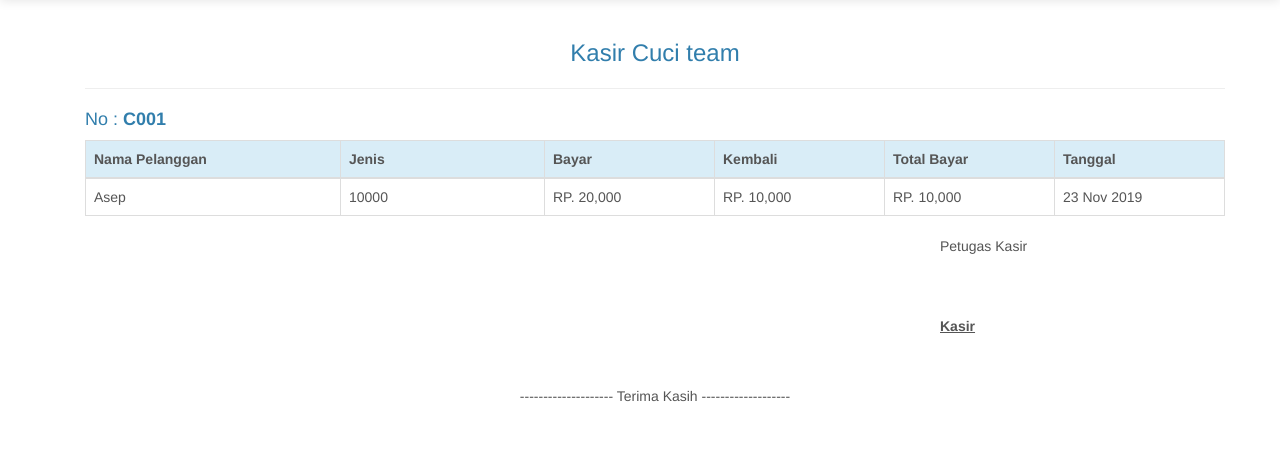
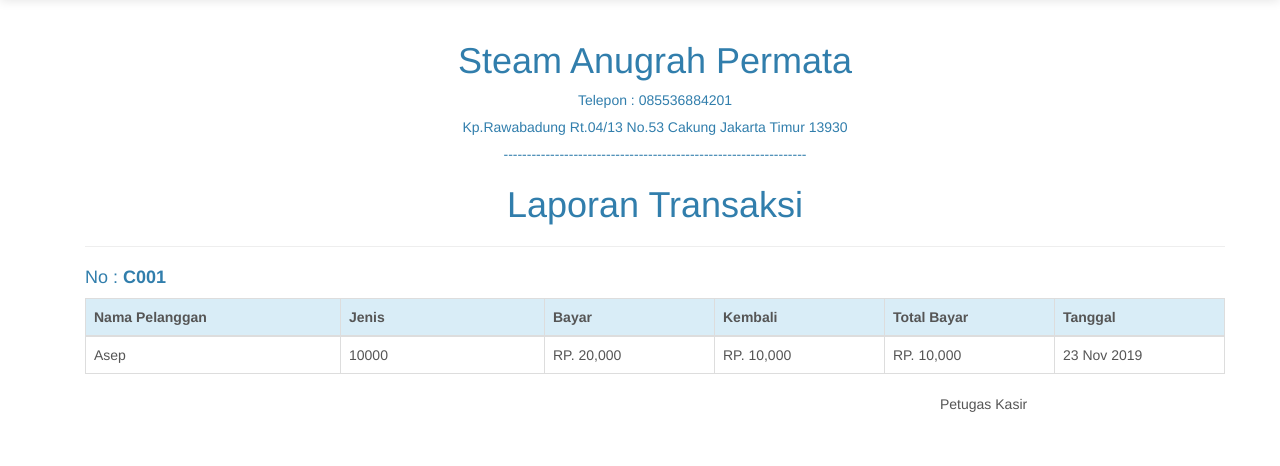
Before and after one commit to romanbatavi/steamkendaraan, a PHP site: page /admin.php?hlm=cetak&id_transaksi=63 in a window 1280 px wide. Shown: the part 51-517 px from the top of the page. Run offline with PHP 8.4, Linux system fonts and the light colour scheme; the visitor is signed in with stand-in values (Sample User, id 1); data comes from the database, SQL or seed files in the repository.

Commit message:
commit on master

```diff
--- a/cetak_nota.php
+++ b/cetak_nota.php
@@ -23,7 +23,12 @@
     list($no_nota, $nama, $jenis, $bayar, $kembali, $total, $tanggal, $id_user) = mysqli_fetch_array($sql);
 
     echo '
-        <center><h3>Kasir Cuci team</h3></center>
+        <center><h1>Steam Anugrah Permata</h1></center>
+        <center><h5>Telepon : 085536884201</h5></center>
+        <center><h5>Kp.Rawabadung Rt.04/13 No.53 Cakung Jakarta Timur 13930</h5></center>
+        <center><h5>-----------------------------------------------------------------</h5></center>
+        <center><h1>Laporan Transaksi</h1></center>
+
         <hr/>
         <h4>No : <b>'.$no_nota.'</b></h4>
         <table class="table table-bordered">
--- a/laporan.php
+++ b/laporan.php
@@ -19,9 +19,7 @@
 
 		 <div class="col-sm-1">
 		  <a href="?hlm=laporan" id="tombol" class="btn btn-info pull-left"><span class="glyphicon glyphicon-chevron-left" aria-hidden="true"></span> Kembali</a><br/><br/><br/>
-
 		   <button id="tombol" onclick="window.print()" class="btn btn-warning"><span class="glyphicon glyphicon-print" aria-hidden="true"></span> Cetak</button>
-
 		   </div>
 
 		  <div class="col-sm-11">
```
Also changed, not shown: index.php (+4 -8 lines), README.md.
